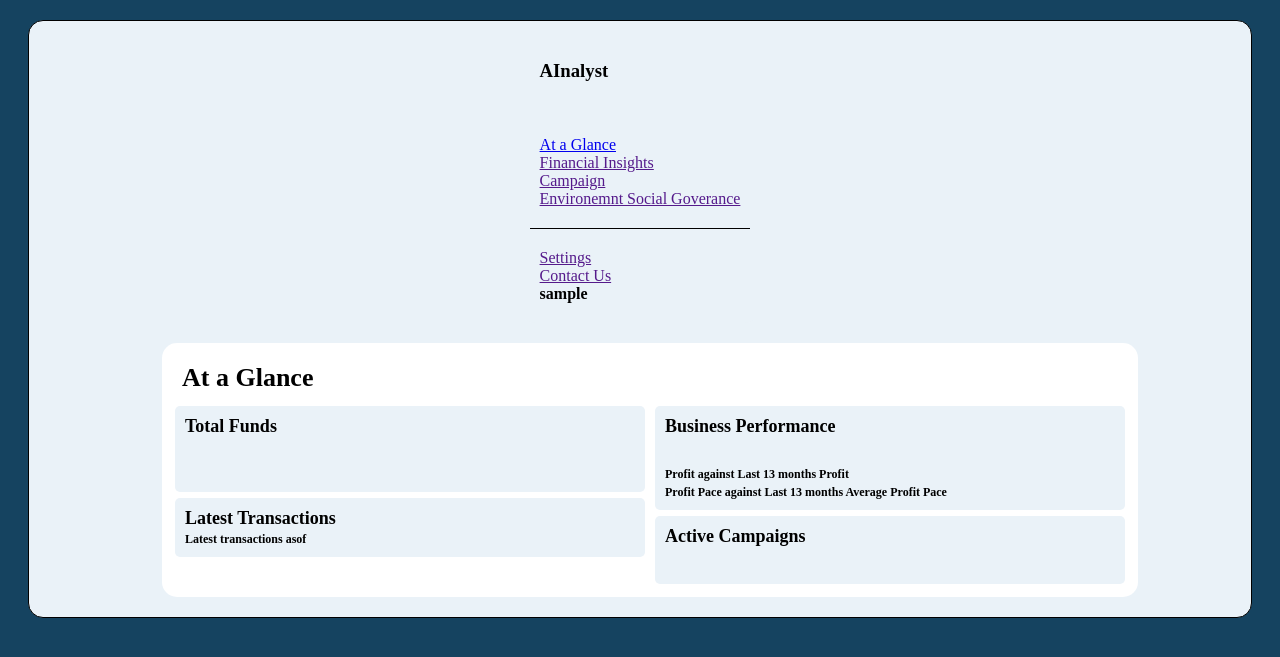
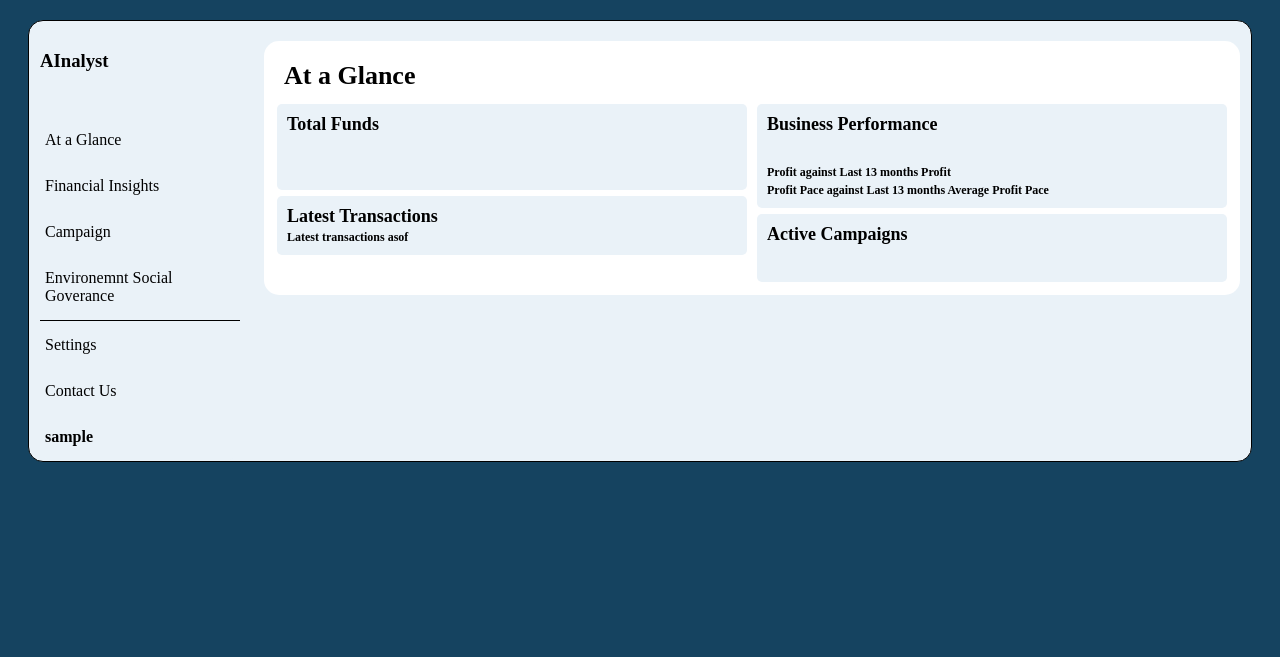
Before and after one commit to ryncii/SprintPOC, a Flask app: template FlaskApp/app/templates/home.html in a window 1280 px wide. Shown: the top 657 px of the page. Run offline with Flask 3, Linux system fonts and the light colour scheme; the template is opened without the code that fills it: most values are stand-ins (such as "Sample title", 1, 10 or a date in 2020); some libraries are stand-ins or nearby versions.

Commit message:
Basic Nav formatting

```diff
--- a/FlaskApp/app/home/__init__.py
+++ b/FlaskApp/app/home/__init__.py
@@ -36,4 +36,4 @@
     campaignPerformance = {}
     campaignPerformance['Status'] = 'No active campaigns running'
 
-    return render_template('home.html', username = session['Username'], ACCOUNTFUNDDATA = accountFund, BUSINESSPERFORMANCEDATA = bizPerformance, TRANSACTIONEVENTS = latestTransactions, CAMPAIGNPROGRESS=campaignPerformance)
+    return render_template('home.html', username = session['Username'], ACCOUNTFUNDDATA = accountFund, BUSINESSPERFORMANCEDATA = bizPerformance, TRANSACTIONEVENTS = latestTransactions, CAMPAIGNPROGRESS=campaignPerformance, CURRENTPAGE="Home")
--- a/FlaskApp/app/templates/base.html
+++ b/FlaskApp/app/templates/base.html
@@ -58,18 +58,41 @@
         .divBoxNav{
             border-radius: 15px;
             background-color:#EAF2F8;
-            padding: 10px;
+            padding-top: 10px;
+            padding-bottom: 10px;
             display: inline-block;
+            list-style-type: none;
+            margin: 0;
+            padding-left: 0px;
+            padding-right: 0px;
+            width: 200px;
+        }
+
+       .divBoxNav a {
+            display: block;
+            color: #000;
+            padding: 5px 5px 5px 5px;
+            text-decoration: none;
+        }
+
+        .divBoxNav a:hover:not(.divBoxNavActive) {
+            background-color: #154360;
+            color: white;
+            }
+
+        .divBoxNavActive {
+            font-weight: bold;
+            color: #FFFFFF;
         }
 
         .navPaneTop{
-            padding: 10px;
+            padding: 0px;
             text-align: left;
             vertical-align: top;
         }
 
         .navPaneBot{
-            padding: 10px;
+            padding: 0px;
             text-align: left;
             vertical-align: bottom;
         }
--- a/FlaskApp/app/templates/navigation.html
+++ b/FlaskApp/app/templates/navigation.html
@@ -3,7 +3,11 @@
     <br/>
     <br/>
     <nav>
-        <a href="{{ url_for('home.load') }}">At a Glance</a><br/>
+        {% if CURRENTPAGE == "Home" %}
+            <a class="divBoxNavActive" href="{{ url_for('home.load') }}">At a Glance</a><br/>
+        {% else %}
+            <a href="{{ url_for('home.load') }}">At a Glance</a><br/>
+        {% endif %}
         <a href="">Financial Insights</a><br/>
         <a href="">Campaign</a><br/>
         <a href="">Environemnt Social Goverance</a>
@@ -14,6 +18,7 @@
     <nav>
         <a href="">Settings</a><br/>
         <a href="">Contact Us</a><br/>
+        <b><a href="">{{ username}}</a></b>
     </nav>
-    <b>{{ username}}</b>
+
 </div>
```
